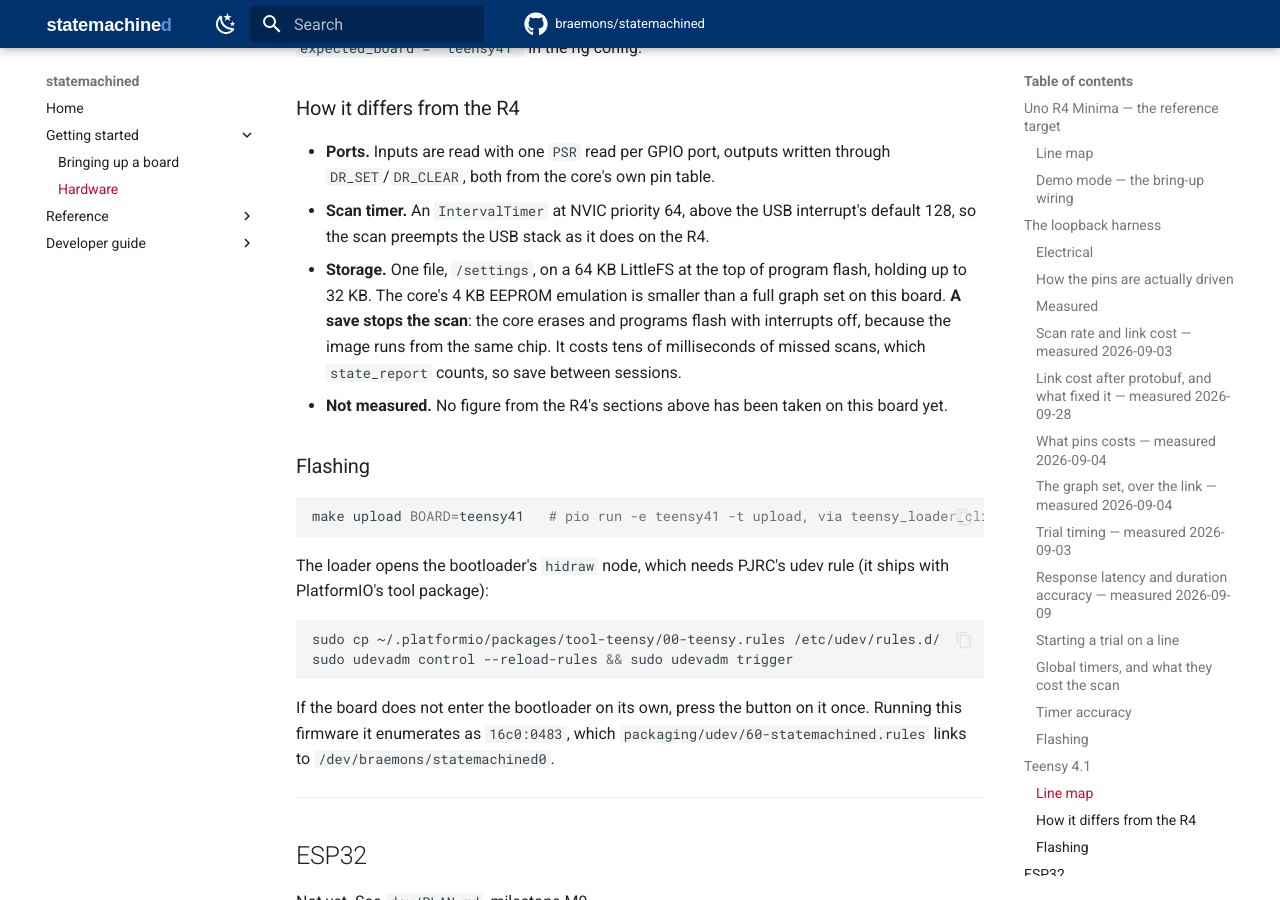
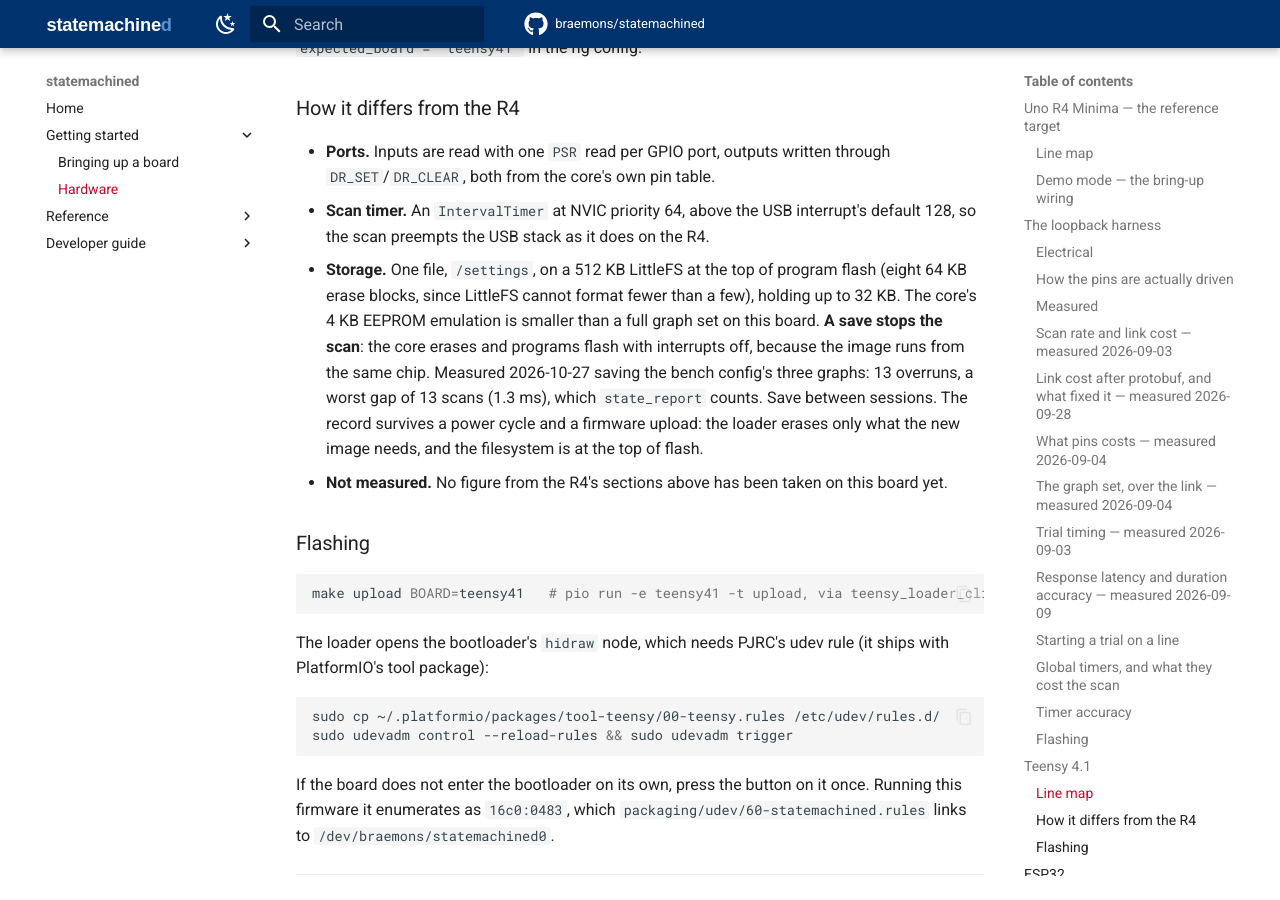
Before and after one commit to braemons/statemachined, an MkDocs documentation site: the page built from docs/operations/hardware.md, in a window 1280 px wide and 900 px high, scrolled down 16684 px. Built offline with MkDocs 1.6.1 and Material for MkDocs 9.7.7, drawn with Linux system fonts in a browser that asks for light colours; comment, search, counter and statistics services are not loaded.

Commit message:
fix: a LittleFS the Teensy can format, and a bench config for it
The settings filesystem asked for 64 KB, which on the 4.1 is a single
erase block. LittleFS cannot format that, so the mount failed and the
board reported nowhere to keep settings. It is 512 KB now, eight blocks.

Measured on the board: saving the bench config's three graphs costs
13 missed scans (1.3 ms), and the set comes back after a reboot with
no session open, and after a firmware upload.

configs/teensy41-bench.config.json is the R4 bench config's lines and
graphs on the Teensy's pin numbers, and
tools/bench/statemachined_bench_teensy41_rig_config.toml loads it.

Co-Authored-By: Claude Opus 5.5 <noreply@anthropic.com>

```diff
--- a/docs/operations/hardware.md
+++ b/docs/operations/hardware.md
@@ -688,12 +688,16 @@ rather than resolving cleanly onto different holes. Set `expected_board =
 - **Scan timer.** An `IntervalTimer` at NVIC priority 64, above the USB
   interrupt's default 128, so the scan preempts the USB stack as it does on the
   R4.
-- **Storage.** One file, `/settings`, on a 64 KB LittleFS at the top of program
-  flash, holding up to 32 KB. The core's 4 KB EEPROM emulation is smaller than a
+- **Storage.** One file, `/settings`, on a 512 KB LittleFS at the top of program
+  flash (eight 64 KB erase blocks, since LittleFS cannot format fewer than a
+  few), holding up to 32 KB. The core's 4 KB EEPROM emulation is smaller than a
   full graph set on this board. **A save stops the scan**: the core erases and
   programs flash with interrupts off, because the image runs from the same chip.
-  It costs tens of milliseconds of missed scans, which `state_report` counts, so
-  save between sessions.
+  Measured 2026-10-27 saving the bench config's three graphs: 13 overruns, a
+  worst gap of 13 scans (1.3 ms), which `state_report` counts. Save between
+  sessions. The record survives a power cycle and a firmware upload: the
+  loader erases only what the new image needs, and the filesystem is at the
+  top of flash.
 - **Not measured.** No figure from the R4's sections above has been taken on
   this board yet.
 
```
Also changed, not shown: 3 other files.
